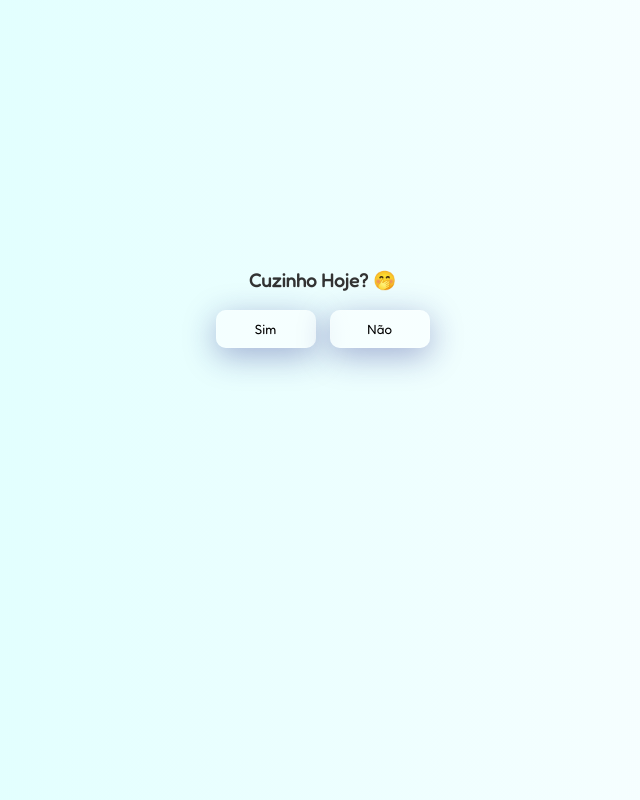
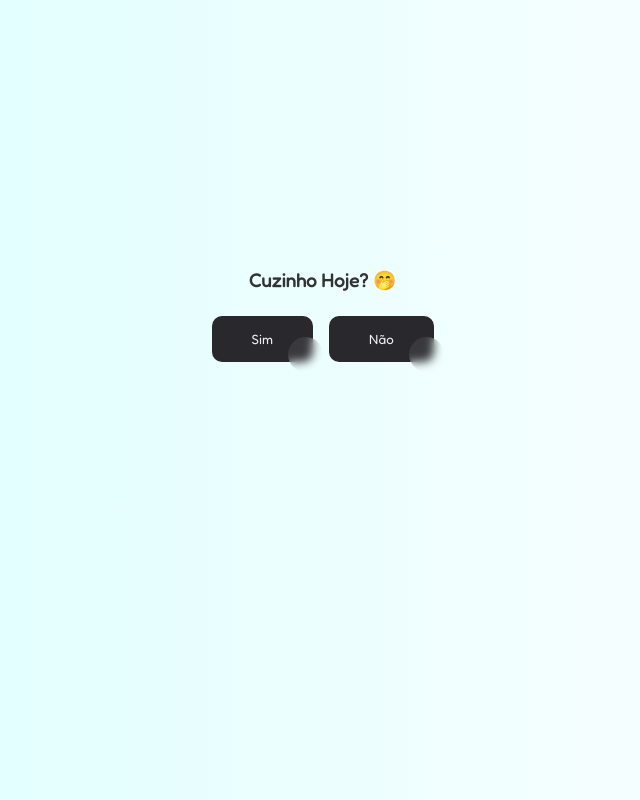
Before and after one commit to vncsmnl/meme, a plain HTML site: page index.html in a window 1280 px wide. Shown: the whole page, without its empty margins (319-959 px from the left). Drawn offline with Linux system fonts and the light colour scheme.

Commit message:
:lipstick: Upd: updated the button style

```diff
--- a/index.html
+++ b/index.html
@@ -20,11 +20,11 @@
     <div>
       <h3>Cuzinho Hoje? 🤭</h3>
 
-      <button id="btn-yes" onclick="openYoutube()">
+      <button class="button" id="btn-yes" onclick="openYoutube()">
         Sim
       </button>
 
-      <button id="btn-no">
+      <button class="button" id="btn-no">
         Não
       </button>
     </div>
--- a/style.css
+++ b/style.css
@@ -26,29 +26,59 @@ div {
     text-align: center
 }
 
-button#btn-yes {
-    margin-right: 10px;
-    padding: 10px;
-    width: 100px;
+.button {
+    margin: 6px;
+    padding: 15px 40px;
+    background: transparent;
+    border: none;
+    position: relative;
+    color: #f0f0f0;
+    z-index: 1;
+    font-family: 'Fredoka', sans-serif;
     cursor: pointer;
-    background: rgba(255, 255, 255, 0.5);
-    box-shadow: 0 8px 32px 0 rgba(31, 38, 135, 0.37);
-    backdrop-filter: blur(0px);
-    -webkit-backdrop-filter: blur(0px);
-    border-radius: 10px;
-    border: 1px solid rgba(255, 255, 255, 0.18);
-    font-family: 'Fredoka', sans-serif;
 }
 
-button#btn-no {
-    padding: 10px;
-    width: 100px;
-    cursor: pointer;
-    background: rgba(255, 255, 255, 0.5);
-    box-shadow: 0 8px 32px 0 rgba(31, 38, 135, 0.37);
-    backdrop-filter: blur(0px);
-    -webkit-backdrop-filter: blur(0px);
+.button::after,
+.button::before {
+    content: '';
+    position: absolute;
+    bottom: 0;
+    right: 0;
+    z-index: -99999;
+    transition: all .4s;
+}
+
+.button::before {
+    transform: translate(0%, 0%);
+    width: 100%;
+    height: 100%;
+    background: #28282d;
     border-radius: 10px;
-    border: 1px solid rgba(255, 255, 255, 0.18);
-    font-family: 'Fredoka', sans-serif;
 }
+
+.button::after {
+    transform: translate(10px, 10px);
+    width: 35px;
+    height: 35px;
+    background: #ffffff15;
+    backdrop-filter: blur(5px);
+    border-radius: 50px;
+}
+
+.button:hover::before {
+    transform: translate(5%, 20%);
+    width: 110%;
+    height: 110%;
+}
+
+.button:hover::after {
+    border-radius: 10px;
+    transform: translate(0, 0);
+    width: 100%;
+    height: 100%;
+}
+
+.button:active::after {
+    transition: 0s;
+    transform: translate(0, 5%);
+}
```
